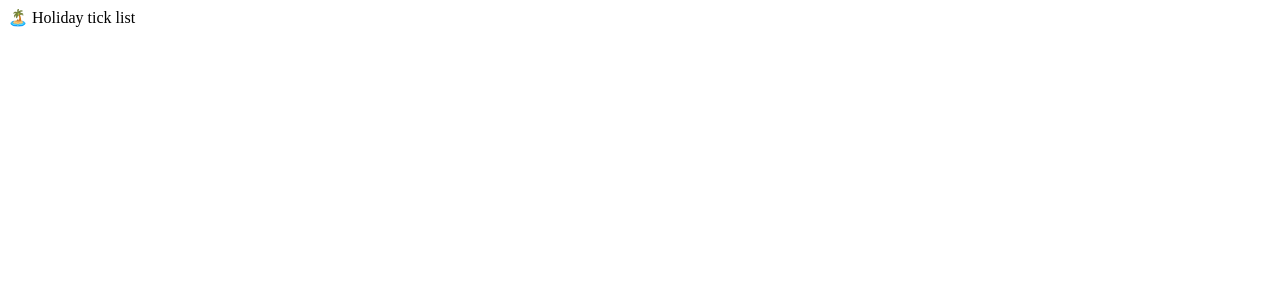
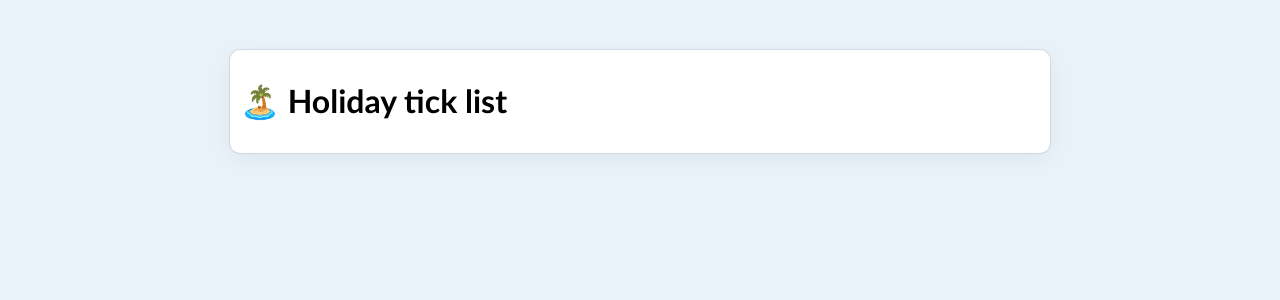
Before and after one commit to jlcarrascof/To-Do-App-PERN, a React (Vite) app in the folder client/: page / in a window 1280 px wide. Shown: the top 300 px of the page. Built offline with nearby package versions, Linux system fonts and the light colour scheme.

Commit message:
Give styles to body and .app

```diff
--- a/client/src/components/ListHeader.jsx
+++ b/client/src/components/ListHeader.jsx
@@ -1,8 +1,8 @@
 const ListHeader = ({ listName }) => {
 
     return (
-      <div>
-       {listName}
+      <div className="list-header">
+        <h1>{listName}</h1>
       </div>
     )
 }
--- a/client/src/index.css
+++ b/client/src/index.css
@@ -0,0 +1,21 @@
+body {
+    margin: 0;
+    padding: 0;
+    background-color: rgb(233, 241, 249);
+    display: flex;
+    justify-content: center;
+    font-family: 'Trebuchet MS', Arial, sans-serif;
+}
+
+.app {
+    background-color: rgb(255, 255, 255);
+    box-shadow: rgba(0, 0, 0, 0.05) 0 6px 24px, rgba(0, 0, 0, 0.08) 0 0 0 1px;
+    border-radius: 10px;
+    padding: 10px;
+    width: 800px;
+    margin-top: 50px;
+}
+
+.list-header {
+
+}
```
